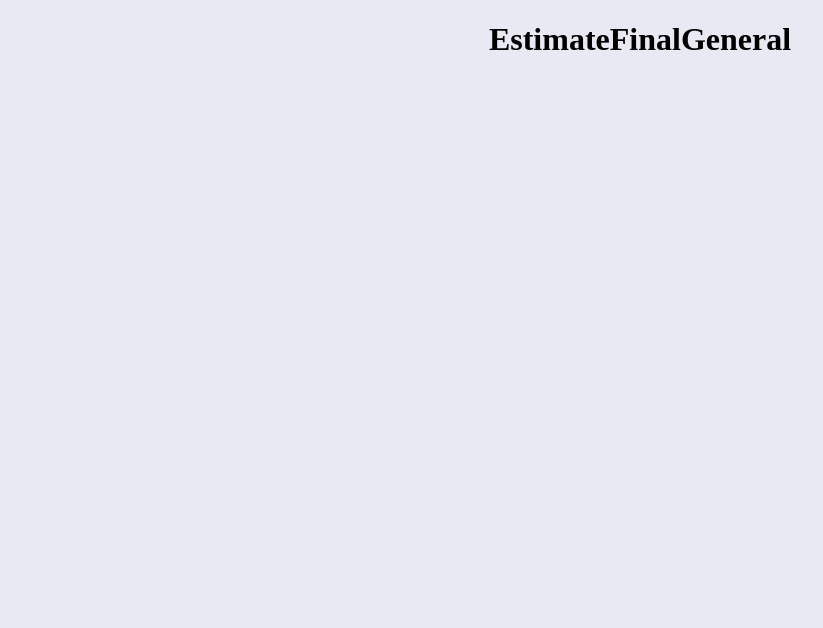
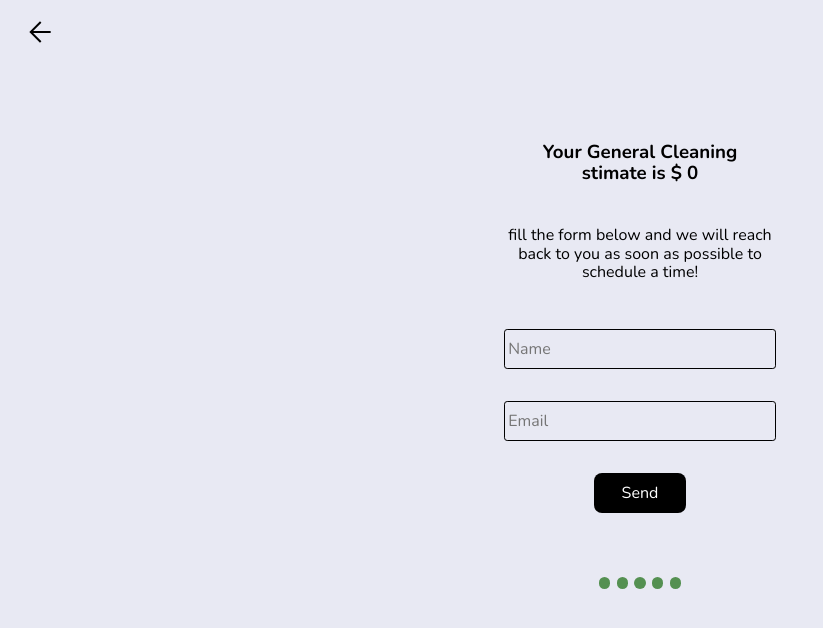
Before and after one commit to MMMMDEV/jcs-project, a React (Create React App) app: page /stimate-type/calculate/general-clean/extras/final in a window 1280 px wide. Shown: the top 628 px of the page, without its empty margins (0-823 px from the left). Built offline with nearby package versions, Linux system fonts and the light colour scheme.

Commit message:
all logic working

```diff
--- a/src/App.js
+++ b/src/App.js
@@ -12,21 +12,32 @@ import EstimateFinalDeep from "./components/EstimateFinalDeep";
 import GeneralCleaning from "./components/GeneralCleaning";
 import ExtraItems from "./components/ExtraItems";
 import EstimateFinalGeneral from "./components/EstimateFinalGeneral";
+import AddReview from "./components/AddReview";
+import Thankyou from "./components/Thankyou";
 
 function App() {
-  const [inputValues, setInputValues] = useState({
+  const [inputValues, setInputValues] = useState(() => {
+    const data = localStorage.getItem("formInputs");
+    const jsonData = JSON.parse(data);
+    if (!jsonData) {
+      return {
         bedrooms: 0,
         bathroom: 0,
         halfBath: 0,
         livingRoom: 0,
+        kitchen: 0,
         office: 0,
         pets: 0,
         oven: 0,
         fridge: 0,
+      };
+    } else {
+      return jsonData;
+    }
   });
 
   useEffect(() => {
-    console.log(inputValues);
+    localStorage.setItem("formInputs", JSON.stringify(inputValues));
   }, [inputValues]);
 
   const [feetVal, setFeetVal] = useState(() => {
@@ -81,8 +92,10 @@ function App() {
         />
         <Route
           path="/stimate-type/calculate/general-clean/extras/final"
-          element={<EstimateFinalGeneral />}
+          element={<EstimateFinalGeneral inputValues={inputValues} />}
         />
+        <Route path="/Review" element={<AddReview />} />
+        <Route path="/Thankyou" element={<Thankyou />} />
       </Routes>
     </div>
   );
--- a/src/Estimates.css
+++ b/src/Estimates.css
@@ -17,7 +17,10 @@
 .DeepCleaning,
 .EstimateFinalDeep,
 .GeneralCleaning,
-.ExtraItems {
+.ExtraItems,
+.EstimateFinalGeneral,
+.AddReview,
+.Thankyou {
   width: 100%;
   height: 100%;
   display: flex;
@@ -54,7 +57,7 @@
 }
 
 .options-promt {
-  width: 25ch;
+  width: 30ch;
   font-size: 1rem;
   text-align: center;
 }
@@ -165,7 +168,9 @@
 /* deep cleaning final */
 
 .final-deepclean-title {
+  width: 20ch;
   margin: 0.5em 0em;
+  text-align: center;
 }
 
 .steps-container-deep {
@@ -239,6 +244,17 @@
   gap: 0.4rem;
 }
 
+/* Review */
+
+.AddReview {
+  margin-top: 2em;
+}
+
+.starReview {
+  width: 1.5rem;
+  margin: 1em 0em;
+}
+
 @keyframes disolveIn {
   to {
     opacity: 1;
--- /dev/null
+++ b/src/components/AddReview.js
@@ -0,0 +1,128 @@
+import React, { useState } from "react";
+import star from "../images/Star.svg";
+import filledStar from "../images/StarFilled.svg";
+
+export default function AddReview() {
+  const [formData, setFormData] = useState({
+    stars: 0,
+    name: "",
+    message: "",
+  });
+
+  function handleClick(e) {
+    setFormData((prev) => {
+      return {
+        ...prev,
+        [e.target.name]: e.target.id,
+      };
+    });
+  }
+
+  function handleChange(e) {
+    setFormData((prev) => {
+      return {
+        ...prev,
+        [e.target.name]: e.target.value,
+      };
+    });
+  }
+
+  function onSub() {
+    fetch("http://localhost:8000/review", {
+      method: "POST",
+      headers: {
+        "Content-Type": "application/json",
+      },
+      body: JSON.stringify(formData),
+    })
+      .then((response) => response.json())
+      .then((data) => {
+        console.log("Success:", data);
+      })
+      .catch((error) => {
+        console.error("Error:", error);
+      });
+  }
+
+  return (
+    <div className="AddReview">
+      <div className="options-container">
+        <h3 className="final-deepclean-title">Let us know how we did!</h3>
+        <div className="form-container-walk">
+          <form
+            onSubmit={onSub}
+            className="form"
+            action="/Thankyou"
+            method="GET"
+          >
+            <input
+              className="contact-input"
+              type="text"
+              name="name"
+              placeholder="Name"
+              minLength={2}
+              maxLength={15}
+              onChange={handleChange}
+              required
+            ></input>
+            <textarea
+              className="contact-input contact-textarea"
+              type="text"
+              name="message"
+              placeholder="Message"
+              minLength={2}
+              maxLength={100}
+              onChange={handleChange}
+              required
+            ></textarea>
+            <div className="stars-container">
+              <img
+                name="stars"
+                id={1}
+                className="starReview"
+                alt="small empty star"
+                src={1 <= formData.stars ? filledStar : star}
+                onClick={handleClick}
+              ></img>
+              <img
+                name="stars"
+                id={2}
+                className="starReview"
+                alt="small empty star"
+                src={2 <= formData.stars ? filledStar : star}
+                onClick={handleClick}
+              ></img>
+              <img
+                name="stars"
+                id={3}
+                className="starReview"
+                alt="small empty star"
+                src={3 <= formData.stars ? filledStar : star}
+                onClick={handleClick}
+              ></img>
+              <img
+                name="stars"
+                id={4}
+                className="starReview"
+                alt="small empty star"
+                src={4 <= formData.stars ? filledStar : star}
+                onClick={handleClick}
+              ></img>
+              <img
+                name="stars"
+                id={5}
+                className="starReview"
+                alt="small empty star"
+                src={5 <= formData.stars ? filledStar : star}
+                onClick={handleClick}
+              ></img>
+            </div>
+            <button className="contact-btn-send-walk" type="submit">
+              Send
+            </button>
+          </form>
+        </div>
+      </div>
+    </div>
+  );
+}
--- a/src/components/EstimateFinalDeep.js
+++ b/src/components/EstimateFinalDeep.js
@@ -4,7 +4,6 @@ import arrowBack from "../images/arrow-back.svg";
 import PropTypes from "prop-types";
 
 export default function EstimateFinalDeep({ feet }) {
-  // eslint-disable-next-line no-undef
   const price = 0.11;
 
   return (
@@ -20,7 +19,7 @@ export default function EstimateFinalDeep({ feet }) {
       </nav>
       <div className="options-container">
         <h3 className="final-deepclean-title">
-          Your stimate is ${feet * price}
+          Your Deep Cleaning stimate is ${feet * price}
         </h3>
         <p className="options-promt">
           fill the form below and we will reach back to you as soon as possible
--- a/src/components/EstimateFinalGeneral.js
+++ b/src/components/EstimateFinalGeneral.js
@@ -1,9 +1,96 @@
 import React from "react";
+import { Link } from "react-router-dom";
+import arrowBack from "../images/arrow-back.svg";
+import PropTypes from "prop-types";
 
-export default function EstimateFinalGeneral() {
+export default function EstimateFinalGeneral({ inputValues }) {
+  const bedroomPrice = inputValues.bedrooms * 12;
+  const bathroomPrice = inputValues.bathroom * 30;
+  const halfbathPrice = inputValues.halfBath * 15;
+  const livingRoomPrice = inputValues.livingRoom * 25;
+  const kitchenPrice = inputValues.kitchen * 30;
+  const officePrice = inputValues.office * 10;
+  const petsPrice = inputValues.pets * 10;
+  const fridgePrice = inputValues.fridge * 20;
+  const ovenPrice = inputValues.oven * 20;
+
+  const total =
+    bedroomPrice +
+    bathroomPrice +
+    halfbathPrice +
+    livingRoomPrice +
+    kitchenPrice +
+    officePrice +
+    petsPrice +
+    fridgePrice +
+    ovenPrice;
+
   return (
-    <div>
-      <h1>EstimateFinalGeneral</h1>
+    <div className="EstimateFinalGeneral">
+      <nav className="nav">
+        <Link to="/stimate-type/calculate/general-clean/extras">
+          <img
+            src={arrowBack}
+            className="arrow-back"
+            alt="arrow facing left"
+          ></img>
+        </Link>
+      </nav>
+      <div className="options-container">
+        <h3 className="final-deepclean-title">
+          Your General Cleaning stimate is $ {total}
+        </h3>
+        <p className="options-promt">
+          fill the form below and we will reach back to you as soon as possible
+          to schedule a time!
+        </p>
+        <div className="form-container-walk">
+          <form
+            className="form"
+            action="https://formsubmit.co/jazizmy@gmail.com"
+            method="POST"
+          >
+            <input
+              className="contact-input"
+              type="text"
+              name="name"
+              placeholder="Name"
+              minLength={2}
+              maxLength={15}
+              required
+            ></input>
+            <input
+              className="contact-input"
+              type="email"
+              name="email"
+              placeholder="Email"
+              minLength={13}
+              maxLength={30}
+              required
+            ></input>
+            <input
+              className="contact-input"
+              type="hidden"
+              name="message"
+              value={`${"General Cleaning: stimate of "} ${total}`}
+            ></input>
+            <button className="contact-btn-send-walk" type="submit">
+              Send
+            </button>
+          </form>
+        </div>
+        <div className="steps-container">
+          <div className="circ circ-filled"></div>
+          <div className="circ circ-filled"></div>
+          <div className="circ circ-filled"></div>
+          <div className="circ circ-filled"></div>
+          <div className="circ circ-filled"></div>
+        </div>
+      </div>
     </div>
   );
 }
+
+EstimateFinalGeneral.propTypes = {
+  inputValues: PropTypes.object,
+};
--- a/src/components/Review.js
+++ b/src/components/Review.js
@@ -6,7 +6,6 @@ import filledStar from "../images/StarFilled.svg";
 
 export default function Review({
   name,
-  serviceType,
   message,
   rating,
   newClass,
@@ -23,8 +22,7 @@ export default function Review({
 
   return (
     <div className={currentClass()}>
-      <div className="title-rating-container">
-        <p className="service-type-title">{serviceType}</p>
+      <p className="message-review">&quot;{message}&quot;</p>
       <div className="stars-container">
         <img
           className="star"
@@ -52,8 +50,6 @@ export default function Review({
           src={5 <= rating ? filledStar : star}
         ></img>
       </div>
-      </div>
-      <p className="message-review">&quot;{message}&quot;</p>
       <p className="name-review">-{name}</p>
     </div>
   );
--- /dev/null
+++ b/src/components/Thankyou.js
@@ -0,0 +1,15 @@
+import React from "react";
+import { Link } from "react-router-dom";
+
+export default function Thankyou() {
+  return (
+    <div className="Thankyou">
+      <div className="options-container">
+        <h1 className="options-title">Thank You!</h1>
+      </div>
+      <Link to="/" className="btn-next" type="submit">
+        Home
+      </Link>
+    </div>
+  );
+}
```
Also changed, not shown: src/App.css (+11 -15 lines), src/components/GeneralCleaning.js (+35 -0 lines), src/components/Home.js (+2 -10 lines). Lines whose indentation alone changed are shown as unchanged.
